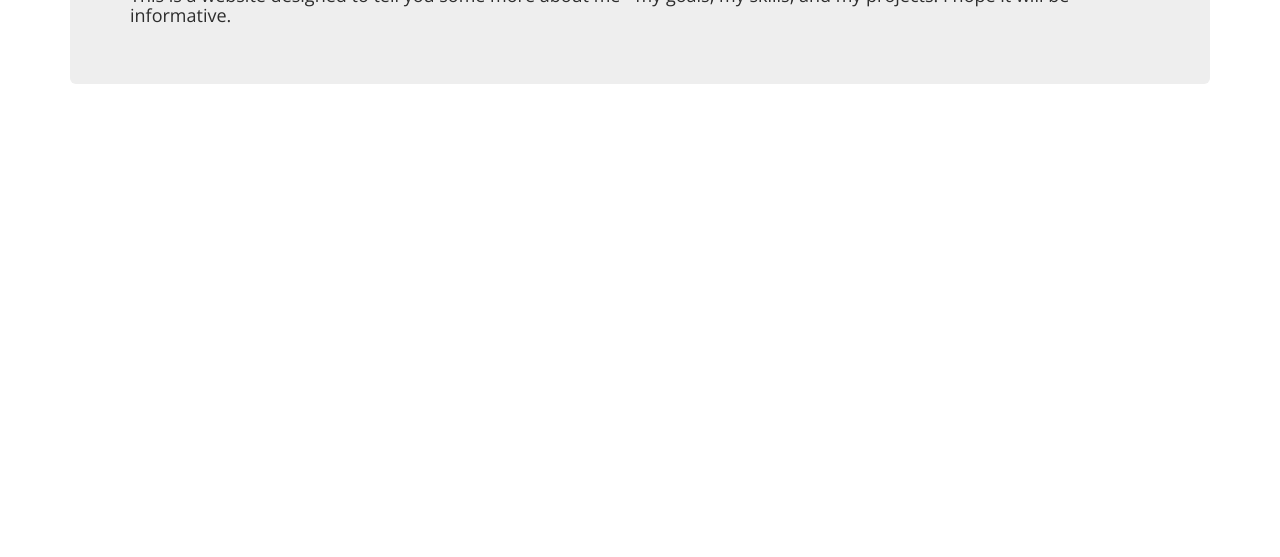
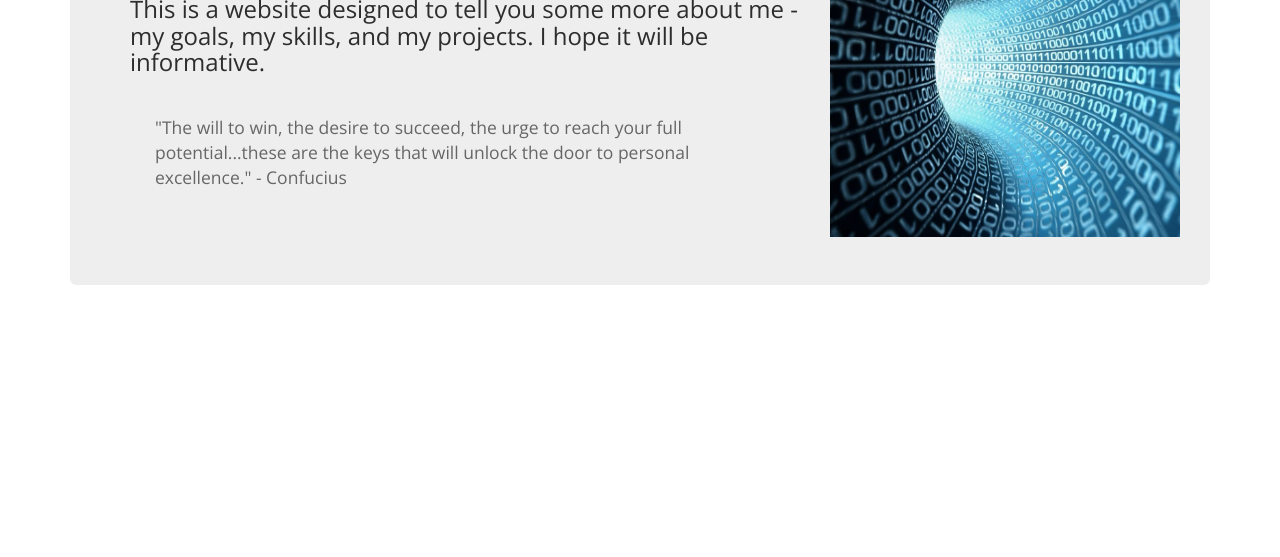
Before and after one commit to pace543/pace543.github.io, a plain HTML site: page index.html in a window 1280 px wide. Shown: the part 243-800 px from the top of the page. Drawn offline with nearby package versions, Linux system fonts and the light colour scheme.

Commit message:
Index page finished

```diff
--- a/index.html
+++ b/index.html
@@ -31,9 +31,22 @@
         </nav>
         <div class="container">
             <div class="jumbotron">
-                <h1>Welcome!</h1>
-                <h4>This is a website designed to tell you some more about me - my goals, my skills,
-                    and my projects. I hope it will be informative.</h4>
+                <div class="row">
+                    <div class="col-lg-8">
+                        <h1>Welcome!</h1>
+                        <h3>This is a website designed to tell you some more about me
+                            - my goals, my skills, and my projects. I hope it will be
+                            informative.</h3>
+                        <br/>
+                        <blockquote>"The will to win, the desire to succeed, the urge to
+                            reach your full potential...these are the keys that will
+                            unlock the door to personal excellence." - Confucius</blockquote>
+                    </div>
+                    <div class="col-lg-4">
+                        <img src="img/home-cs.jpg" alt="Binary representing idea of
+                        computer science." height="350" width="350"/>
+                    </div>
+                </div>
             </div>
         </div>
     </body>
```
Also changed, not shown: img/home-cs.jpg (added).
